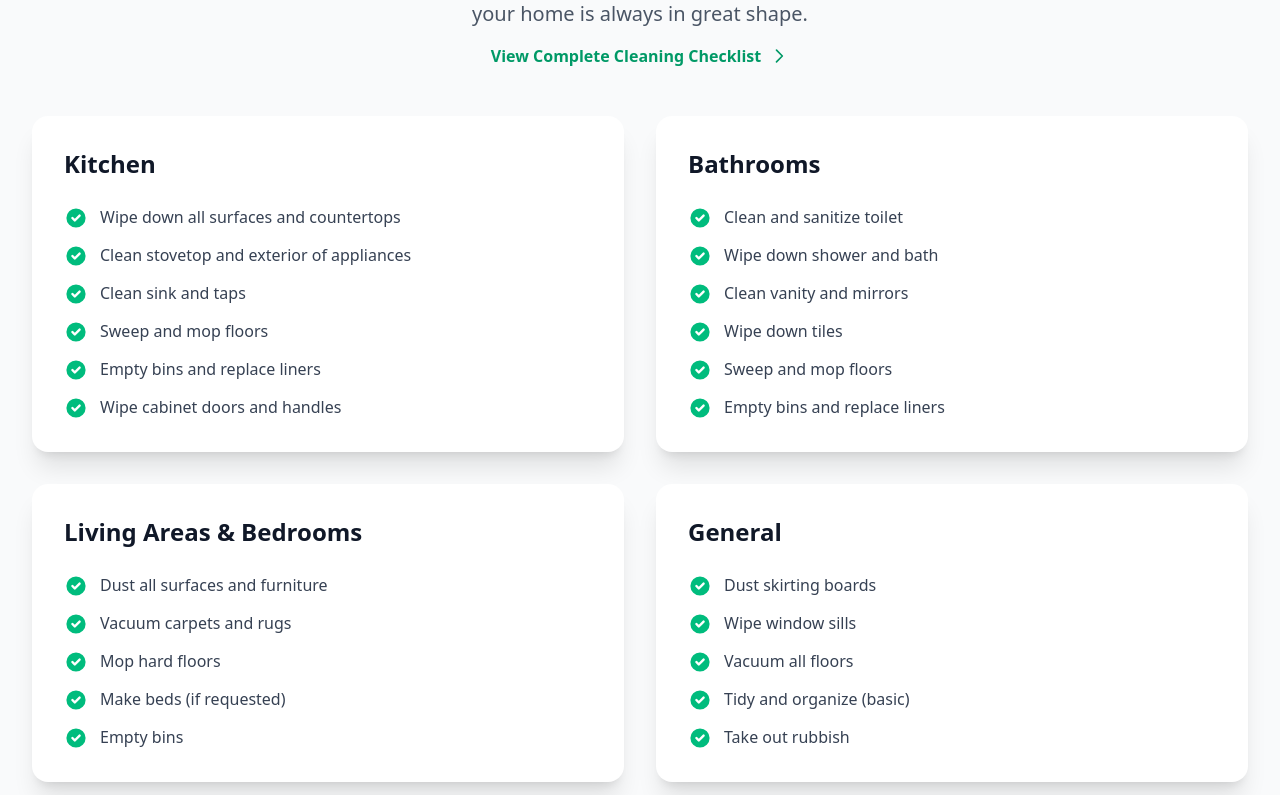
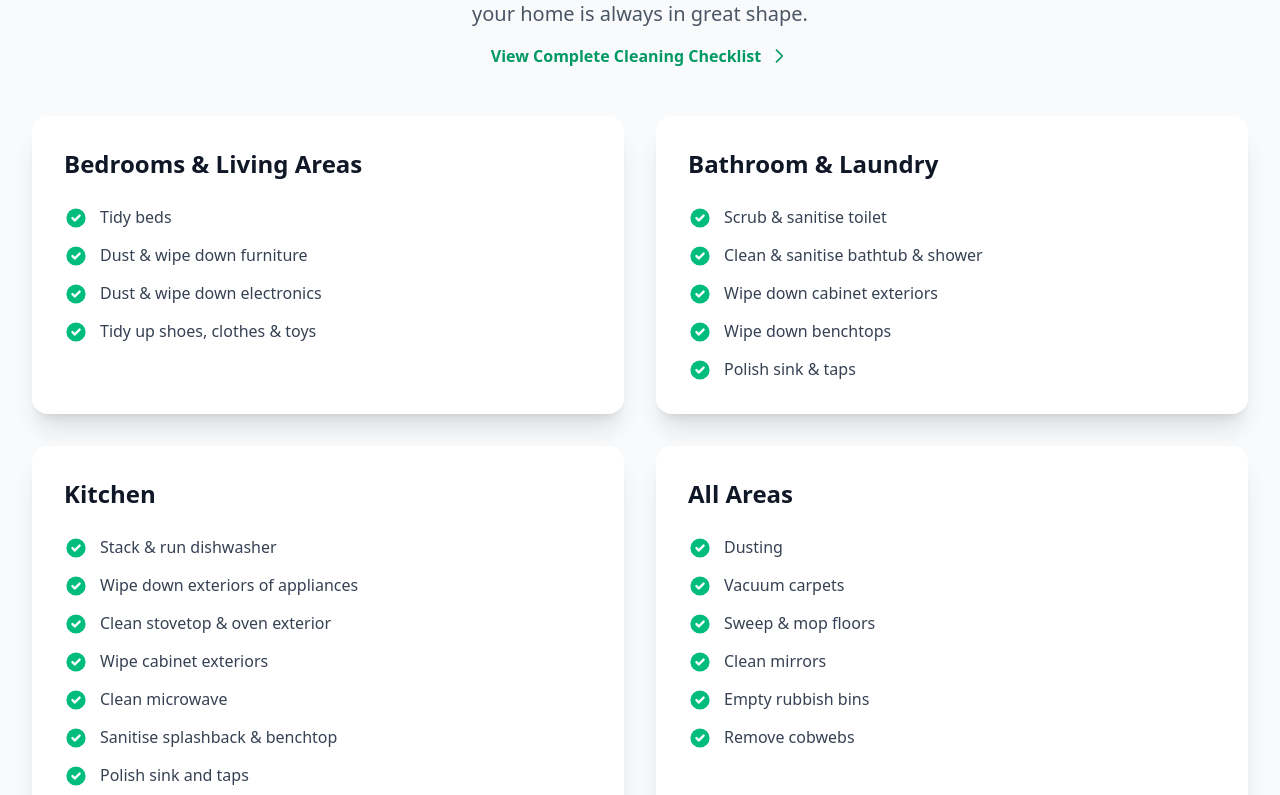
Before and after one commit to udbhavghimire/sustainable-shine, a Next.js app: page /general-clean in a window 1280 px wide. Shown: the part 1865-2660 px from the top of the page. Built offline with nearby package versions, Linux system fonts and the light colour scheme.

Commit message:
replace the general cleaning services through checklist

```diff
--- a/app/general-clean/page.js
+++ b/app/general-clean/page.js
@@ -92,47 +92,45 @@
 
   const services = [
     {
-      title: "Kitchen",
+      title: "Bedrooms & Living Areas",
       items: [
-        "Wipe down all surfaces and countertops",
-        "Clean stovetop and exterior of appliances",
-        "Clean sink and taps",
-        "Sweep and mop floors",
-        "Empty bins and replace liners",
-        "Wipe cabinet doors and handles",
+        "Tidy beds",
+        "Dust & wipe down furniture",
+        "Dust & wipe down electronics",
+        "Tidy up shoes, clothes & toys",
       ],
     },
     {
-      title: "Bathrooms",
+      title: "Bathroom & Laundry",
       items: [
-        "Clean and sanitize toilet",
-        "Wipe down shower and bath",
-        "Clean vanity and mirrors",
-        "Wipe down tiles",
-        "Sweep and mop floors",
-        "Empty bins and replace liners",
+        "Scrub & sanitise toilet",
+        "Clean & sanitise bathtub & shower",
+        "Wipe down cabinet exteriors",
+        "Wipe down benchtops",
+        "Polish sink & taps",
       ],
     },
     {
-      title: "Living Areas & Bedrooms",
+      title: "Kitchen",
       items: [
-        "Dust all surfaces and furniture",
-        "Vacuum carpets and rugs",
-        "Mop hard floors",
-        "Make beds (if requested)",
-        // "Wipe light switches and door handles",
-        "Empty bins",
+        "Stack & run dishwasher",
+        "Wipe down exteriors of appliances",
+        "Clean stovetop & oven exterior",
+        "Wipe cabinet exteriors",
+        "Clean microwave",
+        "Sanitise splashback & benchtop",
+        "Polish sink and taps",
       ],
     },
     {
-      title: "General",
+      title: "All Areas",
       items: [
-        "Dust skirting boards",
-        "Wipe window sills",
-        "Vacuum all floors",
-        // "Spot clean walls and doors",
-        "Tidy and organize (basic)",
-        "Take out rubbish",
+        "Dusting",
+        "Vacuum carpets",
+        "Sweep & mop floors",
+        "Clean mirrors",
+        "Empty rubbish bins",
+        "Remove cobwebs",
       ],
     },
   ];
```
